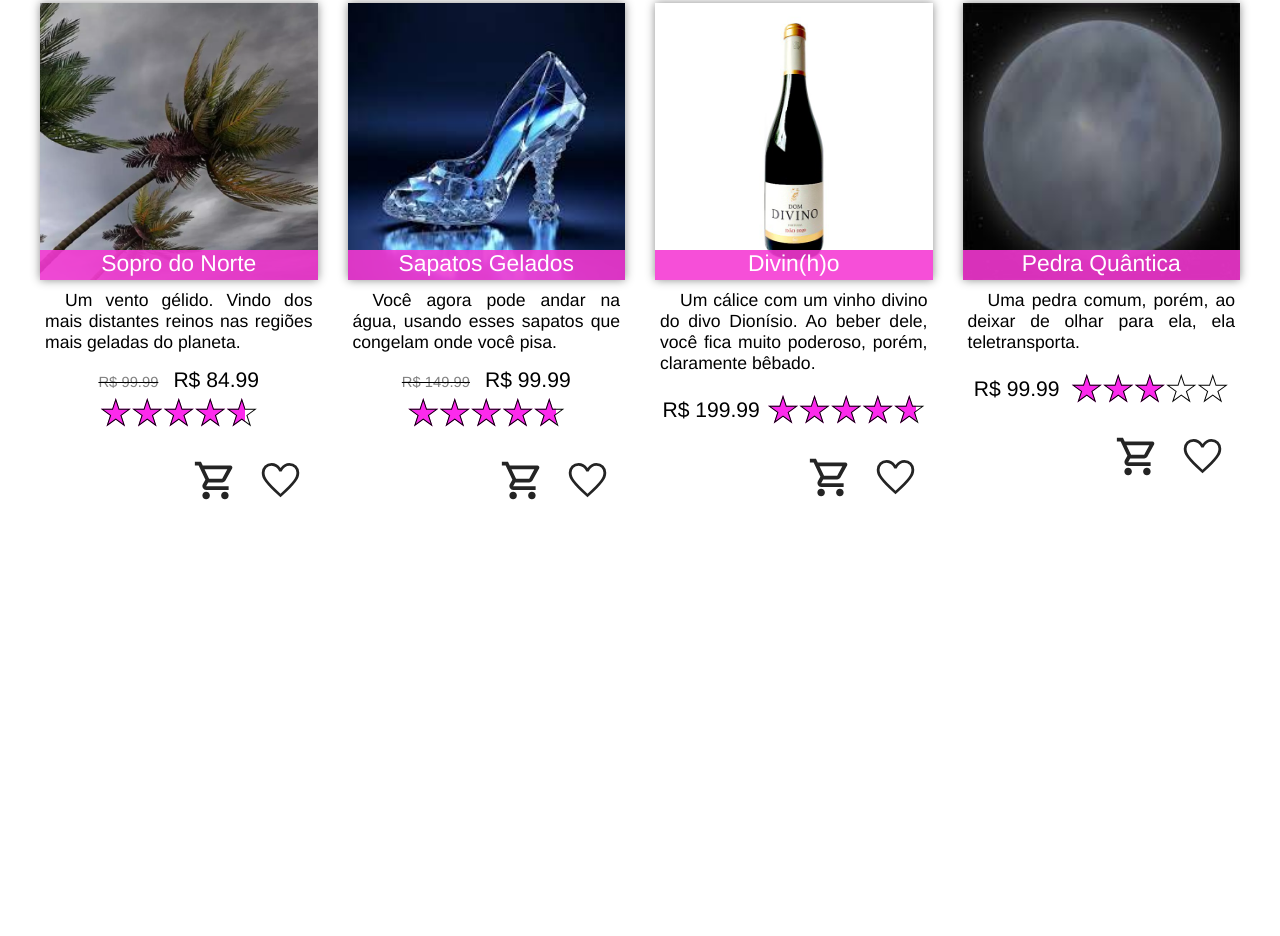
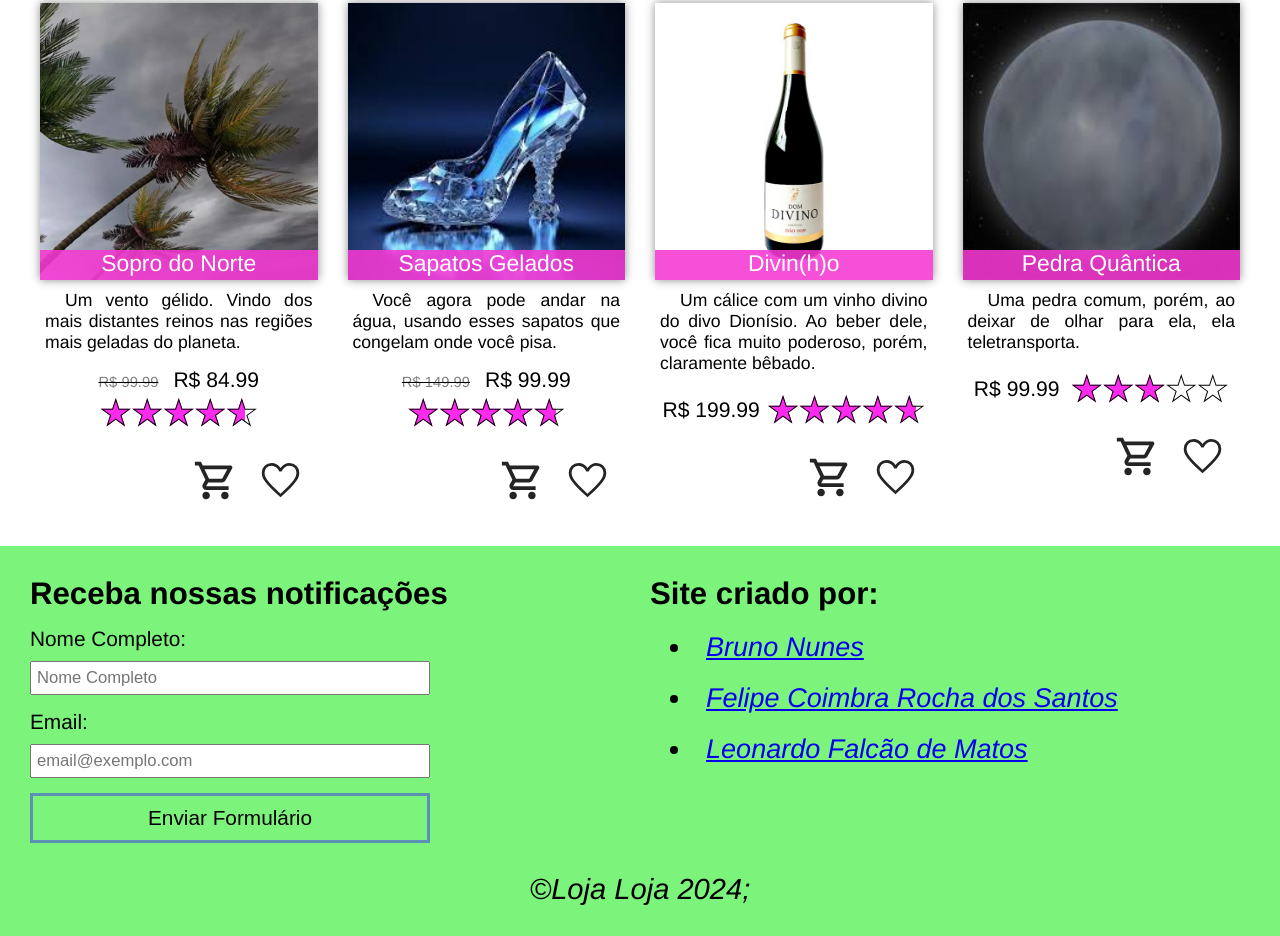
Before and after one commit to bruno08nunes/loja-loja, a plain HTML site: page index.html in a window 1280 px wide. Shown: the part 6616-7552 px from the top of the page. Before the commit the page ends 7162 px from the top, so only its background shows below. Drawn offline with Linux system fonts and the light colour scheme; a web font is replaced by a local one.

Commit message:
Footer terminado

```diff
--- a/index.html
+++ b/index.html
@@ -97,6 +97,35 @@
             </div>
         </section>
     </main>
+    <footer class="footer">
+        <div class="div-footer">
+            <form class="form-footer">
+                <h2>Receba nossas notificações</h2>
+                <div>
+                    <label for="nome">Nome Completo:</label>
+                    <input type="text" name="nome" id="nome" autocomplete="name" placeholder="Nome Completo" required>
+                </div>
+                <div>
+                    <label for="email">Email:</label>
+                    <input type="email" name="email" id="email" autocomplete="email" placeholder="email@exemplo.com" required>
+                </div>
+                <button type="submit">Enviar Formulário</button>
+            </form>
+            <div class="informacoes-criadores">
+                <h2>Site criado por:</h2>
+                <address>
+                    <ul>
+                        <li><a href="https://github.com/bruno08nunes" target="_blank" rel="noopener noreferrer">Bruno Nunes</a></li>
+                        <li><a href="https://github.com/felipecoimbra123" target="_blank" rel="noopener noreferrer">Felipe Coimbra Rocha dos Santos</a></li>
+                        <li><a href="https://github.com/Leofm47" target="_blank" rel="noopener noreferrer">Leonardo Falcão de Matos</a></li>
+                    </ul>
+                </address>
+            </div>
+        </div>
+        <div class="copyright">
+            &copy;Loja Loja 2024;
+        </div>
+    </footer>
     <div class="backdrop"></div>
     <aside class="sidebar-carrinho">
         <div class="titulo-carrinho">
--- a/script.js
+++ b/script.js
@@ -11,6 +11,7 @@ const botaoToggleCarrinho = document.querySelector(".nav-carrinho button");
 const sidebarCarrinho = document.querySelector(".sidebar-carrinho");
 const botaoFecharCarrinho = document.querySelector(".titulo-carrinho button");
 const backdrop = document.querySelector(".backdrop");
+const footer = document.querySelector(".footer");
 
 // Inicialização e Eventos
 botaoFecharCarrinho.addEventListener("click", (e) => {
@@ -48,3 +49,19 @@ fetch("db.json")
             backdrop.classList.toggle("open");
         });
     });
+
+if (footer) {
+    const form = footer.querySelector(".form-footer");
+    const mensagem = document.createElement("p");
+    mensagem.textContent = "Email cadastrado com sucesso";
+    mensagem.classList.add("mensagem-compra-finalizada");
+
+    form.addEventListener("submit", (e) => {
+        e.preventDefault();
+        document.body.append(mensagem);
+        setTimeout(() => {
+            mensagem.remove();
+        }, 3000)
+    });
+
+}
--- a/style.css
+++ b/style.css
@@ -374,3 +374,73 @@ button.adicionado-ao-carrinho {
     scale: 0.9;
     filter: grayscale(70%);
 }
+
+/* Footer */
+
+.footer {
+    background-color: var(--verde);
+    display: flex;
+    flex-direction: column;
+    padding: 30px;
+    font-family: 'Franklin Gothic Medium', 'Arial Narrow', Arial, sans-serif;
+    font-size: 1.3em;
+}
+
+.div-footer {
+    display: flex;
+    gap: 20px;
+    & > * {
+        flex: 1;
+    }
+}
+
+.form-footer {
+    display: flex;
+    flex-direction: column;
+    gap: 15px;
+}
+
+.form-footer > div {
+    display: flex;
+    flex-direction: column;
+    gap: 10px;
+}
+
+.form-footer input {
+    padding: 5px;
+    font-size: 0.8em;
+    max-width: 400px;
+}
+
+.form-footer button {
+    max-width: 400px;
+    border: 3px solid var(--azul);
+    background-color: transparent;
+    padding: 10px;
+    font-size: 1em;
+    cursor: pointer;
+    transition: 0.4s;
+    &:hover {
+        background-color: var(--azul);
+    }
+}
+
+.informacoes-criadores ul {
+    display: flex;
+    flex-direction: column;
+    list-style-position: inside;
+    padding: 15px;
+    gap: 10px;
+    font-size: 1.3em;
+    & li {
+        padding: 5px;
+    }
+}
+
+.copyright {
+    text-align: center;
+    padding: 30px;
+    padding-bottom: 0;
+    font-size: 1.4em;
+    font-style: italic;
+}
```
Also changed, not shown: pages/account.html (+29 -0 lines), pages/product.html (+29 -0 lines).
